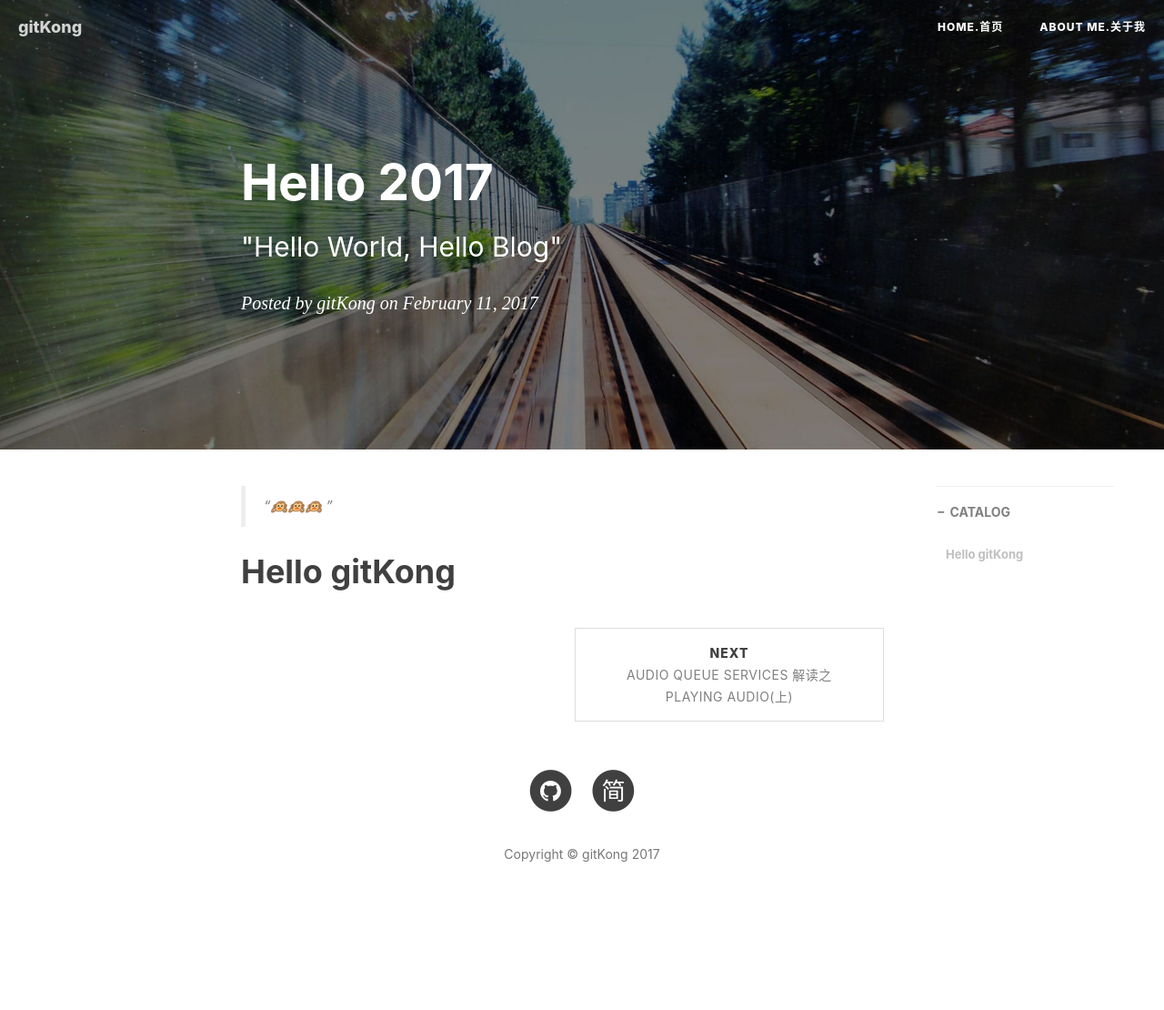
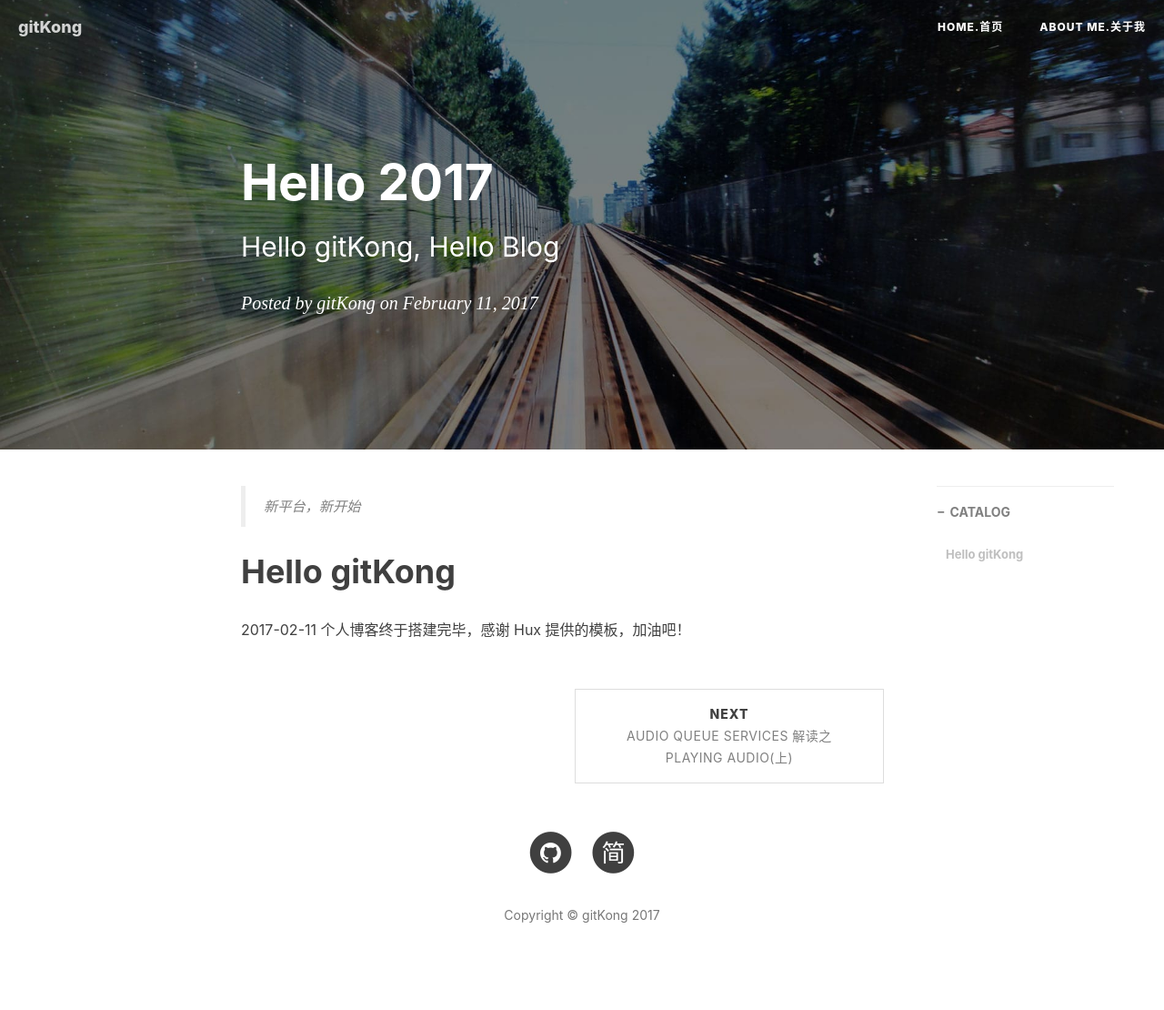
Before and after one commit to gitkong/gitkong.github.io, a Jekyll site: the page built from _posts/2017-02-11-Hello-2017.md, in a window 1280 px wide. Shown: the whole page at 91% size. Built offline with Jekyll 4.4.1, drawn with Linux system fonts in a browser that asks for light colours; nearby versions of some CDN libraries; comment, search, counter and statistics services are not loaded; before the commit the page ends 1043 px from its top, so only the background shows below that.

Commit message:
Update 2017-02-11-Hello-2017.md

```diff
--- a/_posts/2017-02-11-Hello-2017.md
+++ b/_posts/2017-02-11-Hello-2017.md
@@ -1,7 +1,7 @@
 ---
 layout:     post
 title:      Hello 2017
-subtitle:    "\"Hello World, Hello Blog\""
+subtitle:    "Hello gitKong, Hello Blog"
 date:       2017-02-11
 author:     gitKong
 header-img: img/post-bg-2015.jpg
@@ -10,7 +10,8 @@ tags:
     - 生活
 ---
 
-> “🙉🙉🙉 ”
-
+> 新平台，新开始
 
 # Hello gitKong
+
+2017-02-11 个人博客终于搭建完毕，感谢 Hux 提供的模板，加油吧！
```
